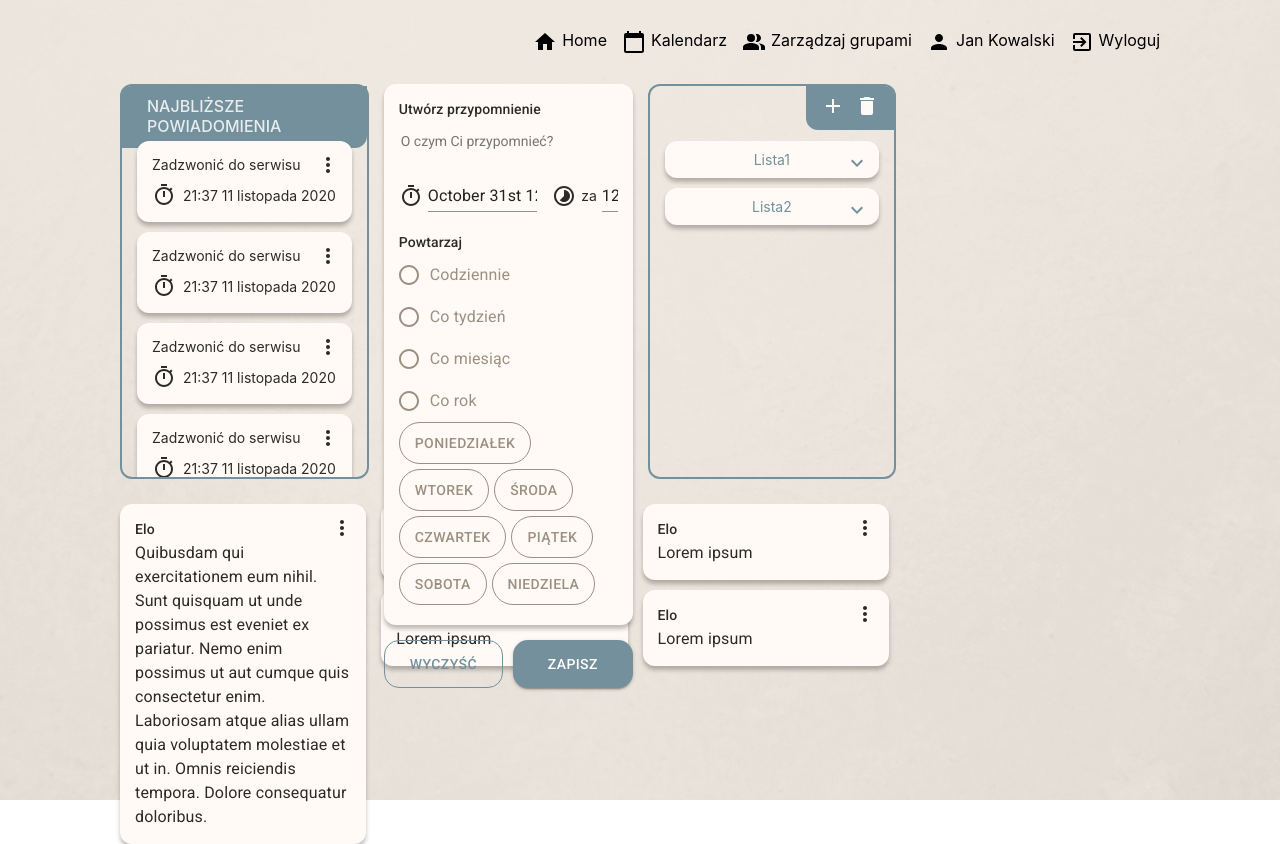
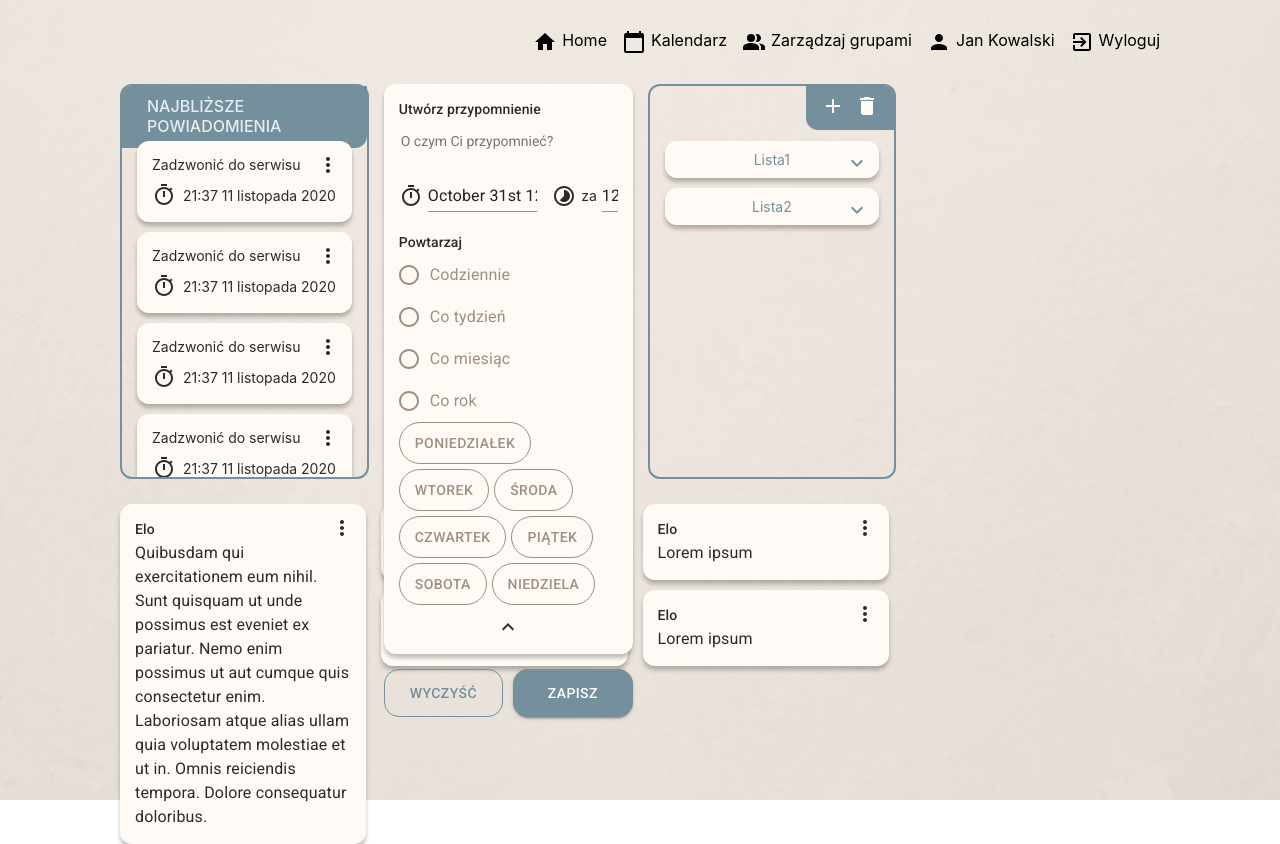
Before and after one commit to KamilPieronczyk/MemoHelp, a React (Create React App) app: page / in a window 1280 px wide. Built offline with nearby package versions, Linux system fonts and the light colour scheme.

Commit message:
Collapse

```diff
--- a/src/components/NavBar.js
+++ b/src/components/NavBar.js
@@ -19,13 +19,11 @@ export default function NavBar() {
   let OnClick=(newURL)=>{setURL(newURL)}
   return (
     <Container>
-
               <MyLink to="/"    active={URL == ""?true:false} onClick={()=>OnClick("")}><HomeIcon style={{paddingRight: 5}}/>Home </MyLink>
               <MyLink to="/Calendar"  active={URL == "/Calendar"?true:false}onClick={()=>OnClick("/Calendar")}><CalendarToday style={{paddingRight: 5}}/>Kalendarz</MyLink>
               <MyLink to="/Groups"    active={URL == "/Groups"?true:false}onClick={()=>OnClick("/Groups")}><PeopleAlt style={{paddingRight: 5}}/>Zarządzaj grupami </MyLink>
-              <MyLink to="/Profile"   active={URL == "/Profile"?true:false}onClick={()=>OnClick("/Profile")}><Person style={{paddingRight: 5}}/>Jan Kowalski </MyLink>
+              <MyLink to="/settings"   active={URL == "/Profile"?true:false}onClick={()=>OnClick("/Profile")}><Person style={{paddingRight: 5}}/>Jan Kowalski </MyLink>
               <MyLink to="/LogOut"    active={URL == "/LogOut"?true:false}onClick={()=>OnClick("/LogOut")}><ExitToApp style={{paddingRight: 5}}/>Wyloguj</MyLink>
-
     </Container>
   )
 }
--- a/src/screens/Home/List/ListCard.js
+++ b/src/screens/Home/List/ListCard.js
@@ -3,6 +3,7 @@ import styled from 'styled-components'
 import ExpandMoreIcon from '@material-ui/icons/ExpandMore';
 import ExpandLessIcon from '@material-ui/icons/ExpandLess';
 import Checkbox from '@material-ui/core/Checkbox';
+import { Collapse } from '@material-ui/core';
 import { withStyles } from '@material-ui/core/styles';
 
 function ListCardBtn(props) {
@@ -57,16 +58,17 @@ export function ListCard(props) {
           </ExpandMoreIconContainer>
         }
       </Header>
-      { state.isOpen === true &&
-      <MoreContent>
 
-        {/* TODO: MAP  */}
+      <Collapse in={state.isOpen} timeout={"auto"} style={{minWidth: '100%', margin: 0, padding: 0}}>
+          <MoreContent>
 
-        <ListCardBtn text="BTN 1" name="btn1" />
-        <ListCardBtn text="BTN 2" name="btn2" />
+            {/* TODO: MAP  */}
 
-      </MoreContent>
-      }
+            <ListCardBtn text="BTN 1" name="btn1" />
+            <ListCardBtn text="BTN 2" name="btn2" />
+
+          </MoreContent>
+      </Collapse>
     </Container>
   )
 }
@@ -116,7 +118,6 @@ const MoreContent = styled.div`
   flex-direction: column;
   align-items: center;
   justify-content: center;
-  padding: 10px;
 `;
 
 const Container = styled.div`
--- a/src/screens/Home/NewNotificationForm/CollapseButton.js
+++ b/src/screens/Home/NewNotificationForm/CollapseButton.js
@@ -7,12 +7,19 @@ const useStyles = makeStyles((theme) => ({
   root: {
     cursor: 'pointer'
   },
+  container: {
+    display: 'flex',
+    flexDirection: 'row',
+    justifyContent: 'center',
+    paddingTop: 5,
+  }
 }));
 
-export default function CollapseButton() {
+export function CollapseButton(props) {
+  const styles = useStyles();
   return (
-    <div>
-
+    <div onClick={props.onClick} className={styles.container}>
+      {props.expanded == false ? <ExpandMore className={styles.root} /> : <ExpandLess className={styles.root} />}
     </div>
   )
 }
--- a/src/screens/Home/NewNotificationForm/NewNotificationForm.js
+++ b/src/screens/Home/NewNotificationForm/NewNotificationForm.js
@@ -9,6 +9,7 @@ import { Button } from '../../../components';
 import { Collapse } from '@material-ui/core';
 import RadioForm from './RadioForm'
 import {CheckBoxButton} from './CheckBoxButton'
+import {CollapseButton} from './CollapseButton'
 
 export function NewNotificationForm() {
 	const [selectedDate, handleDateChange] = useState(new Date());
@@ -58,6 +59,7 @@ export function NewNotificationForm() {
 					<RadioForm />
 					<CheckBoxButton />
 				</Collapse>
+				<CollapseButton expanded={showMoreSettings} onClick={toggleMoreSettings} />
 			</Container>
 			<ButtonsContainer>
 				<Button
```
